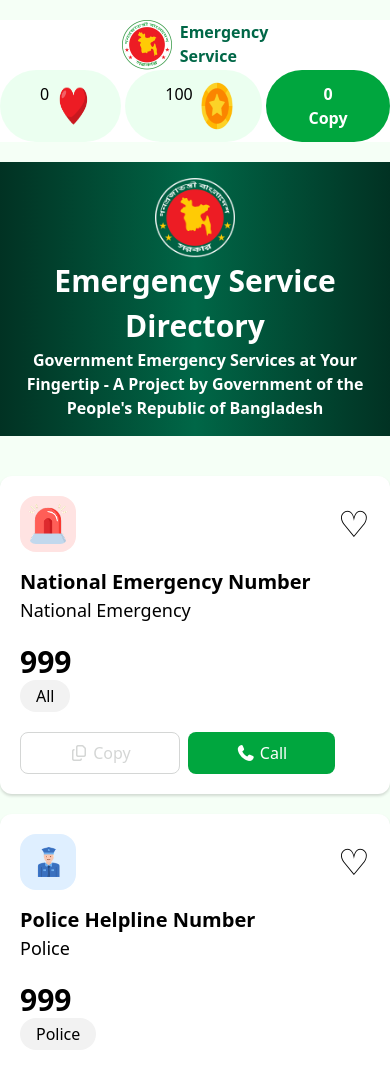
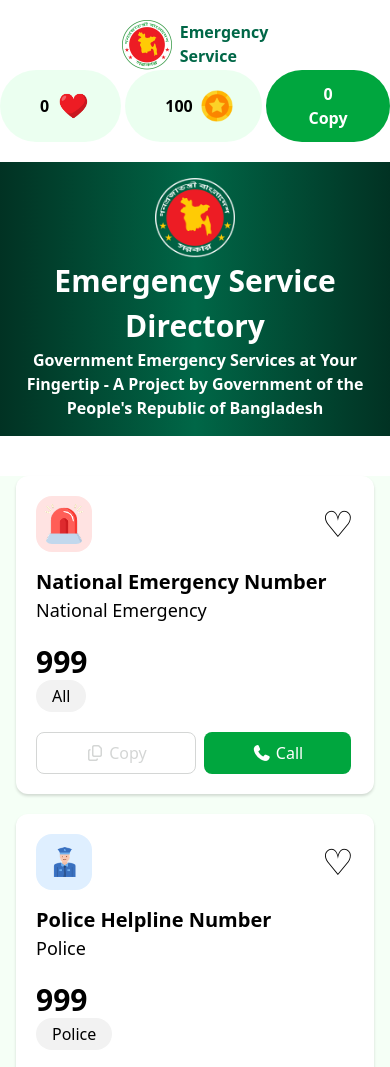
Before and after one commit to Md-Saiful-Haque/emergency-hotline-bd, a plain HTML site: page index.html in a window 390 px wide. Shown: the top 1067 px of the page. Drawn offline with nearby package versions, Linux system fonts and the light colour scheme.

Commit message:
Done with functionality and responsive

```diff
--- a/index.html
+++ b/index.html
@@ -9,24 +9,26 @@
     <!--font-awesome cdn  -->
     <link rel="stylesheet" href="https://cdnjs.cloudflare.com/ajax/libs/font-awesome/7.0.0/css/all.min.css" integrity="sha512-DxV+EoADOkOygM4IR9yXP8Sb2qwgidEmeqAEmDKIOfPRQZOWbXCzLC6vjbZyy0vPisbH2SyW27+ddLVCN+OMzQ==" crossorigin="anonymous" referrerpolicy="no-referrer" />
 </head>
-<body class="bg-[#f5fff6]">
+<body>
     <header>
-        <nav class="max-w-[1440px] mx-auto flex flex-col md:flex-row justify-between items-center mt-5 bg-[#ffffff]">
+        <nav class="bg-[#ffffff]">
+          <div class="max-w-[1440px] mx-auto flex flex-col md:flex-row justify-between items-center mt-5">
             <div class="flex gap-2">
-                <img src="./assets/logo.png" alt="" class="w--[50px] h-[50px]">
+                <img src="./assets/logo.png" alt="" class="w-[50px] h-[50px]">
                 <h1 class="text-[#006747] font-extrabold">Emergency<br>Service</h1>
             </div>
             <div class="flex gap-1 md:gap-10">
-                <div class="flex bg-[#41ff6b1a] rounded-[50px] px-10 py-3 gap-2">
-                    <p id="heart-number">0</p>
+                <div class="flex items-center bg-[#41ff6b1a] rounded-[50px] px-10 py-3 gap-2">
+                    <p id="heart-number" class="text-[16px] font-bold">0</p>
                     <img src="./assets/heart.png" alt="" class="w-8">
                 </div>
-                <div class="flex bg-[#41ff6b1a] rounded-[50px] px-10 py-3 gap-2">
-                    <p id="coin-number">100</p>
+                <div class="flex items-center bg-[#41ff6b1a] rounded-[50px] px-10 py-3 gap-2">
+                    <p id="coin-number" class="text-[16px] font-bold">100</p>
                     <img src="./assets/coin.png" alt="" class="w-8">
                 </div>
                 <button class="bg-[#00A63E] text-white px-10 py-3 rounded-[50px] border-none text-[16px] font-semibold"><span id="count-copy-number">0</span> Copy</button>
             </div>
+           </div>
         </nav>
         <div class="hero-section bg-gradient-to-r from-[#013223] via-[#006747] to-[#013223] w-full flex justify-center mt-5 p-4">
           <div class="text-center max-w-[1250px] mx-auto text-white">
@@ -36,9 +38,9 @@
           </div>
         </div>
     </header>
-    <main>
+    <main class="bg-[#f5fff6]">
         <!-- card section -->
-        <section class="mt-10 max-w-[1440px] mx-auto mb-16 md:grid grid-cols-13">
+        <section class="mt-10 max-w-[1440px] mx-auto mb-16 md:grid grid-cols-13 px-4 md:px-0">
             <div class="all-card col-span-10 grid grid-cols-1 md:grid-cols-3 gap-5">
                 <!-- card 1 -->
                 <div class="card shadow-[0_2px_3px_rgba(0,0,0,0.15)] rounded-[12px] bg-[#ffffff] p-5">
@@ -195,7 +197,7 @@
                 </div>
 
             </div>
-            <aside class="col-span-3 ml-5 shadow-[0_2px_3px_rgba(0,0,0,0.15)] bg-[#ffffff] rounded-[12px] p-4">
+            <aside class="col-span-3 ml-5 shadow-[0_2px_3px_rgba(0,0,0,0.15)] bg-[#ffffff] rounded-[12px] p-4 mt-5 md:mt-0">
                 <div class="flex justify-between items-center">
                     <p class="text-[20px] font-medium"><i class="fa-regular fa-clock"></i> Call History</p>
                     <button id="btn-clear" class="bg-[#00A63E] text-white py-2 px-8 rounded-[50px] border-none">Clear</button>
--- a/script/index.js
+++ b/script/index.js
@@ -32,6 +32,7 @@ const callBtns = document.getElementsByClassName("btn-call");
         }
         else{
             alert("You don't have sufficient coins. It will take at least 20 coins to make a call")
+            return
         }
         getElement("coin-number").innerText = coinNumber;
 
@@ -80,3 +81,8 @@ for(const copyBtn of copyBtns){
         })
     })
 }
+
+
+// .catch(err => {
+//                 console.error("Failed to copy: ", err);
+//             });
```
Also changed, not shown: 1 other file.
